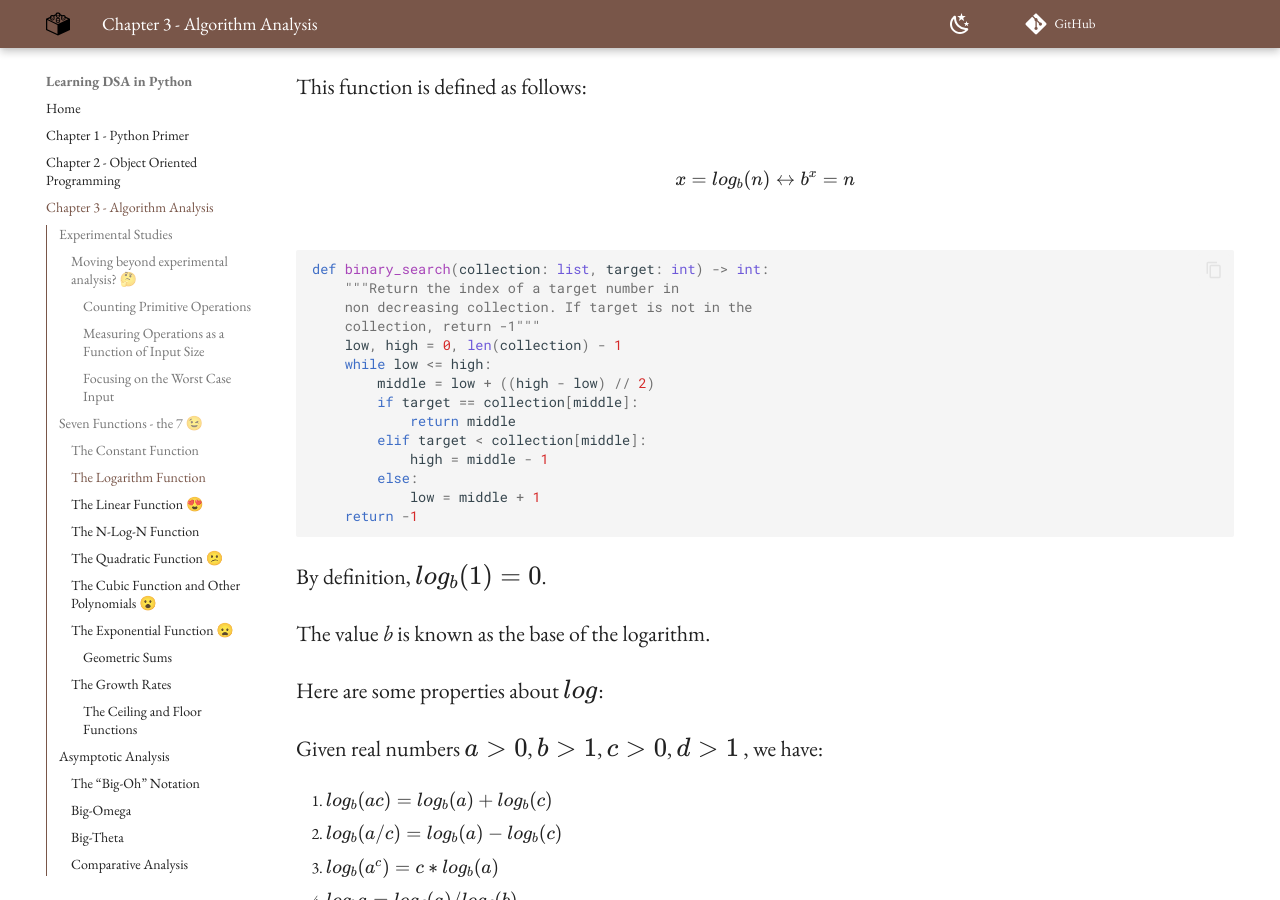
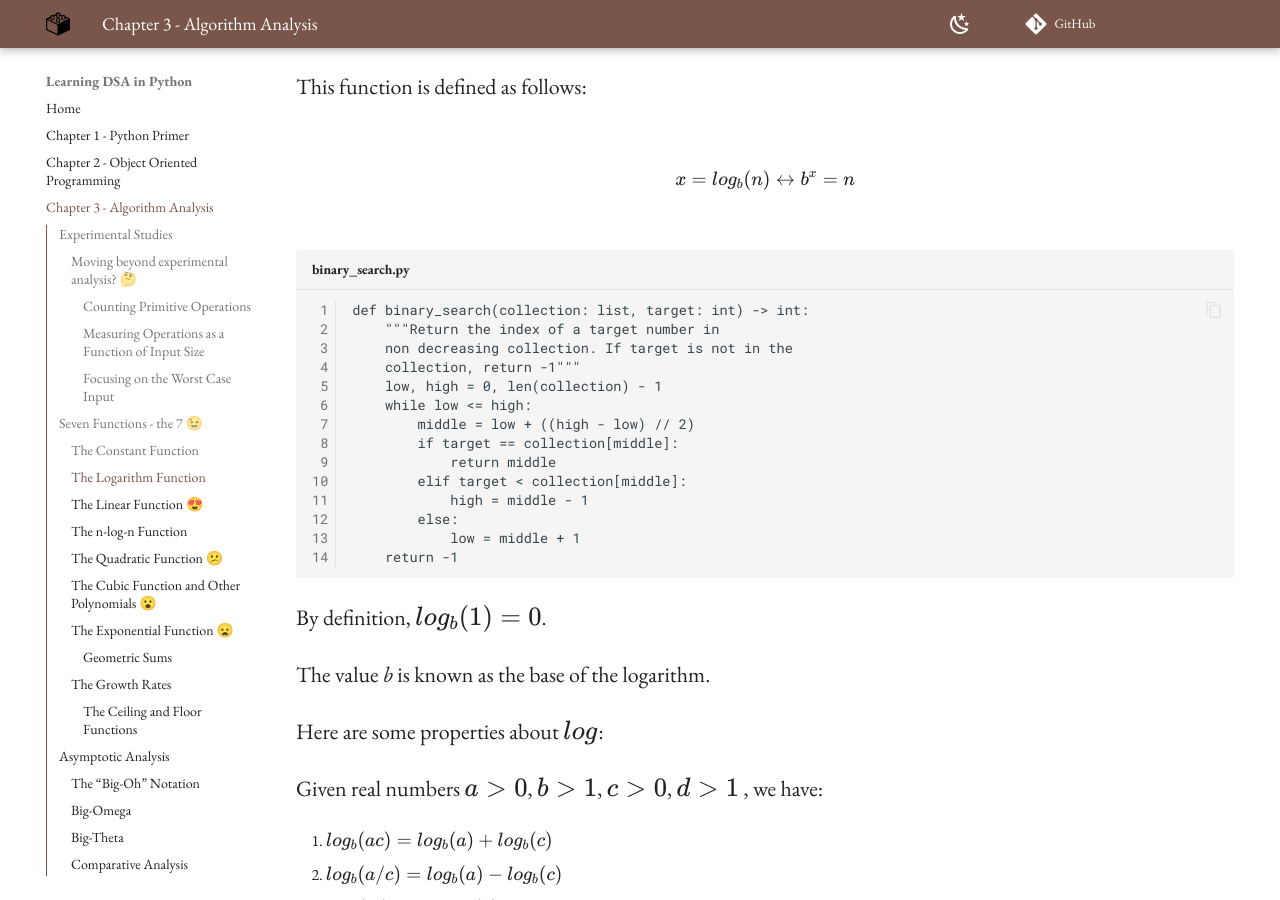
Before and after one commit to kantarcise/learningdsainpython, an MkDocs documentation site: the page built from docs/DS&A-Algorithm-Analysis.md, in a window 1280 px wide and 900 px high, scrolled down 5864 px. Built offline with MkDocs 1.6.1 and Material for MkDocs 9.7.7, drawn with Linux system fonts in a browser that asks for light colours; comment, search, counter and statistics services are not loaded; some of the changed text lies outside the part shown.

Commit message:
decrease friction 🐦

````diff
--- a/docs/DS&A-Algorithm-Analysis.md
+++ b/docs/DS&A-Algorithm-Analysis.md
@@ -7,7 +7,7 @@ hide:
 
 In this book, we are interested in the design of “**good**” data structures and algorithms.
 
-Simply put, **a data structure is a systematic way of organizing and accessing data, and an algorithm is a step-by-step procedure for performing some task in a finite amount of time.**
+Simply put, **a data structure is a systematic way of organizing and accessing data and an algorithm is a step-by-step procedure for performing some task in a finite amount of time.**
 
 These concepts are central to computing, but to be able to classify some data structures and algorithms as “good” we must have precise ways of analyzing them.
 
@@ -124,7 +124,7 @@ $$
 x = log_b(n) \leftrightarrow b^x = n
 $$
 
-``` py
+```  title="binary_search.py" linenums="1"
 def binary_search(collection: list, target: int) -> int:
 	"""Return the index of a target number in
 	non decreasing collection. If target is not in the
@@ -182,7 +182,7 @@ my_list = ["w", "w", "l", "w", "l", "l"]
 
 The linear function also represents the best running time we can hope to achieve for any algorithm that processes each of n objects that are not already in the computer’s memory, because reading in the n objects already requires n operations.
 
-### The N-Log-N Function
+### The n-log-n Function
 
 Examples: `sorted(iterable)` or `my_list.sort()`
 
````
